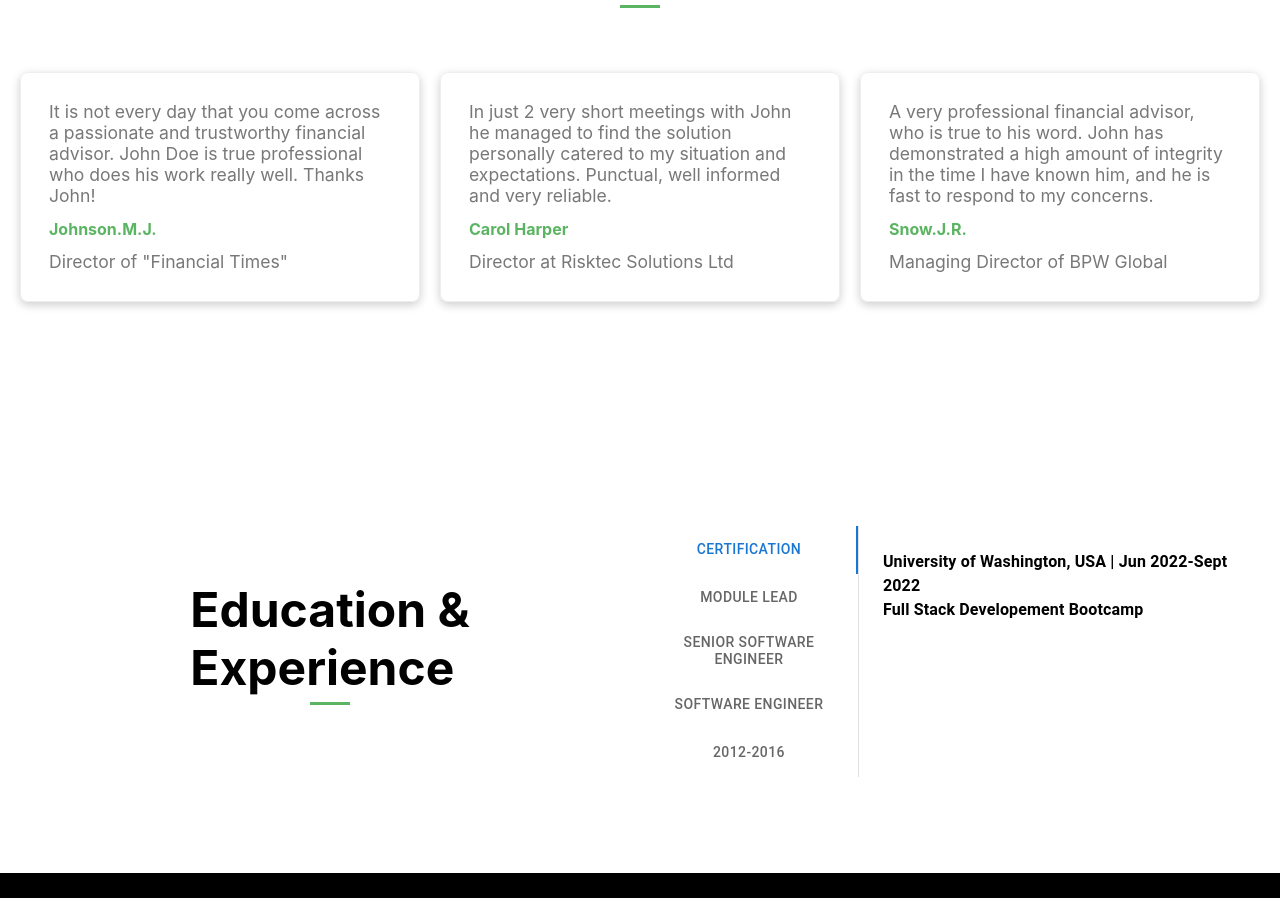
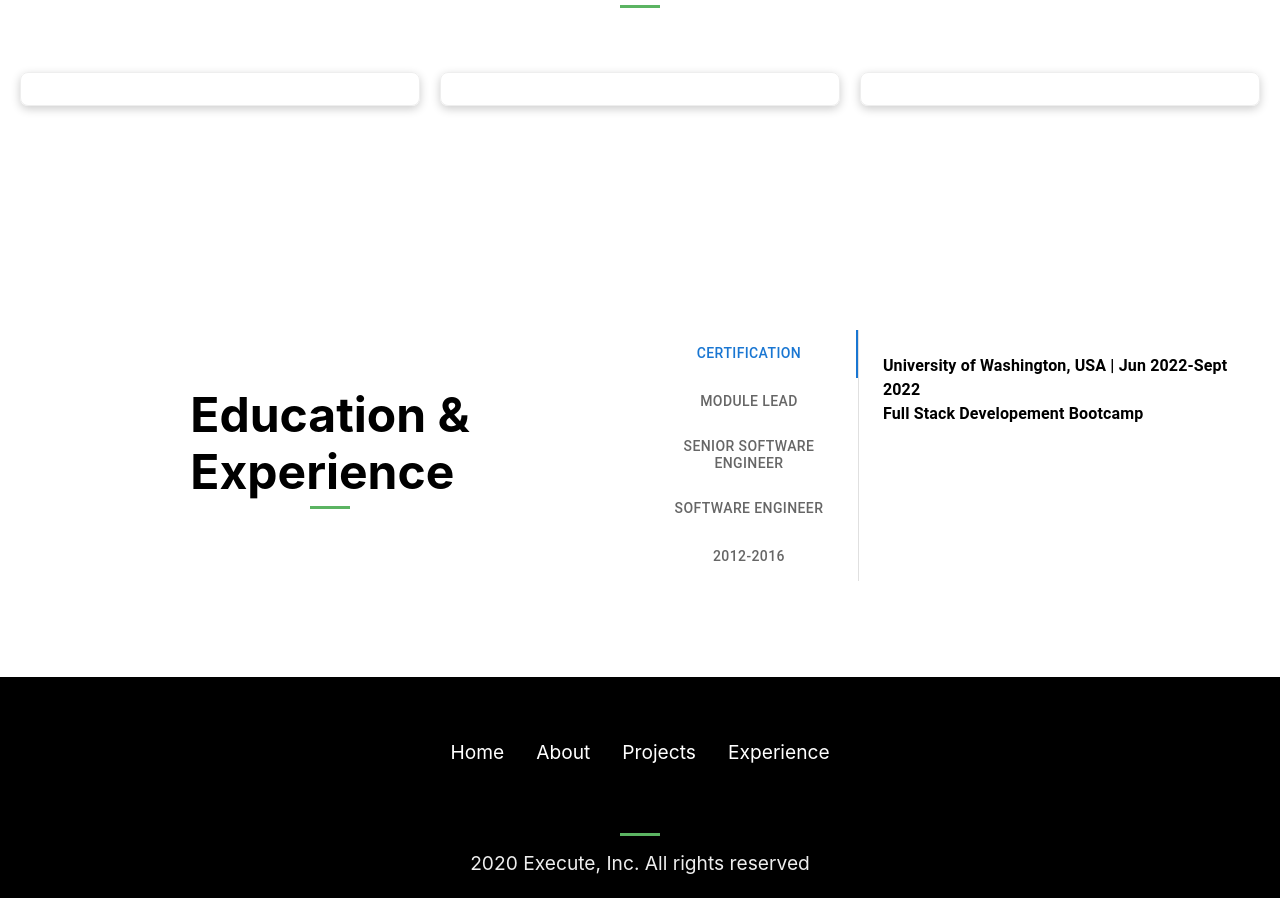
Before and after one commit to Akshu3011/React-Portfolio, a React (Create React App) app: page / in a window 1280 px wide. Shown: the part 1821-2719 px from the top of the page. Built offline with nearby package versions, Linux system fonts and the light colour scheme.

Commit message:
updated the portfolio with page components and Navbar

```diff
--- a/src/components/Projects.js
+++ b/src/components/Projects.js
@@ -10,21 +10,13 @@
                 <span className='line'></span>
                 <div className='content'>
                     <div className='card'>
-                        <p>It is not every day that you come across a passionate and trustworthy financial advisor. John Doe is true professional who does his work really well. Thanks John!</p>
-                        <p><span>Johnson.M.J.</span></p>
-                        <p>Director of "Financial Times"</p>
+
                     </div>
                     <div className='card'>
 
-                        <p>In just 2 very short meetings with John he managed to find the solution personally catered to my situation and expectations. Punctual, well informed and very reliable.</p>
-                        <p><span>Carol Harper</span></p>
-                        <p>Director at Risktec Solutions Ltd</p>
-                    </div>
+                      </div>
                     <div className='card'>
-                        <p>A very professional financial advisor, who is true to his word. John has demonstrated a high amount of integrity in the time I have known him, and he is fast to respond to my concerns.</p>
-                        <p><span>Snow.J.R.</span></p>
-                        <p>Managing Director of BPW Global</p>
-                    </div>
+                      </div>
                 </div>
             </div>
         </div>
```
